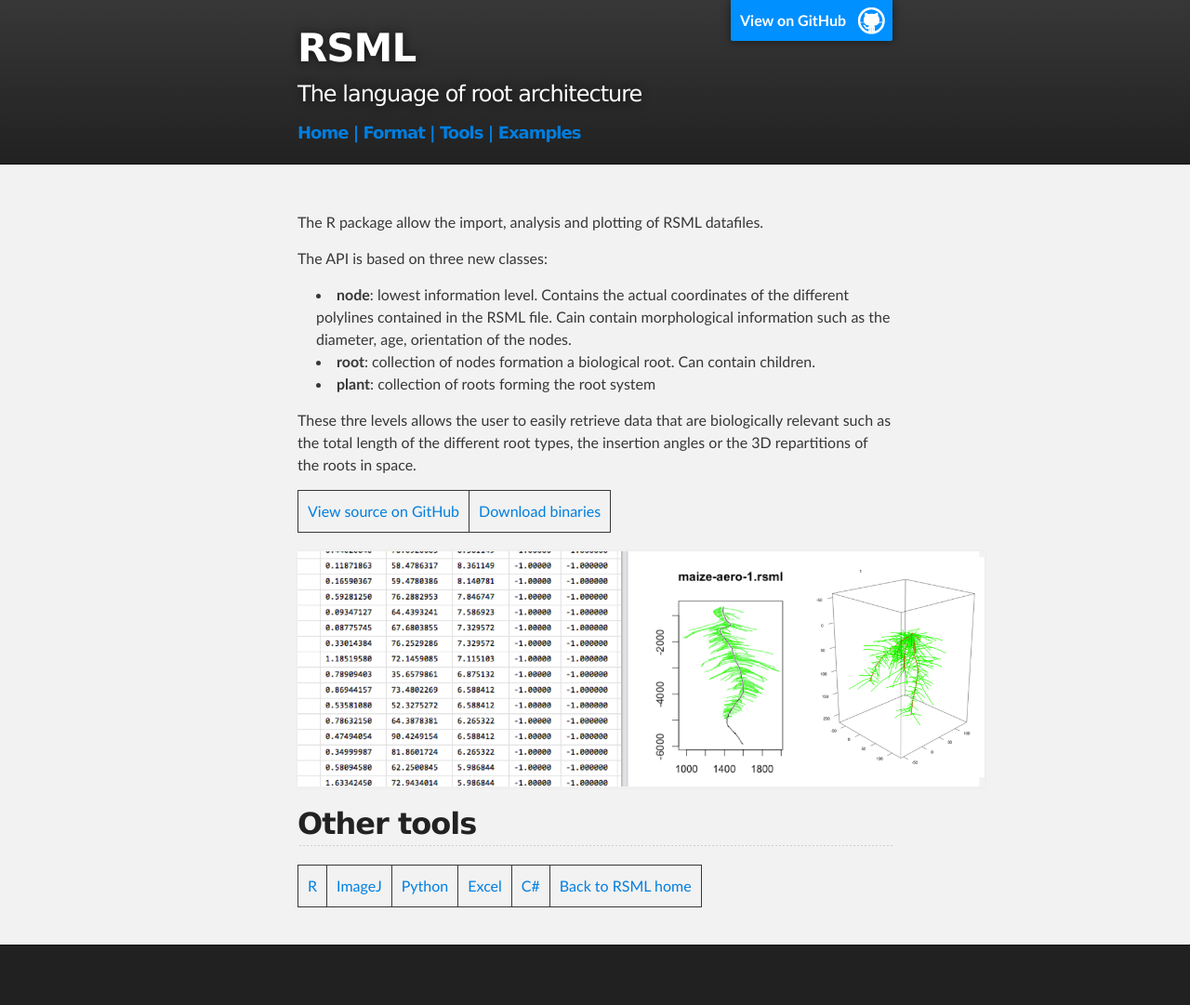
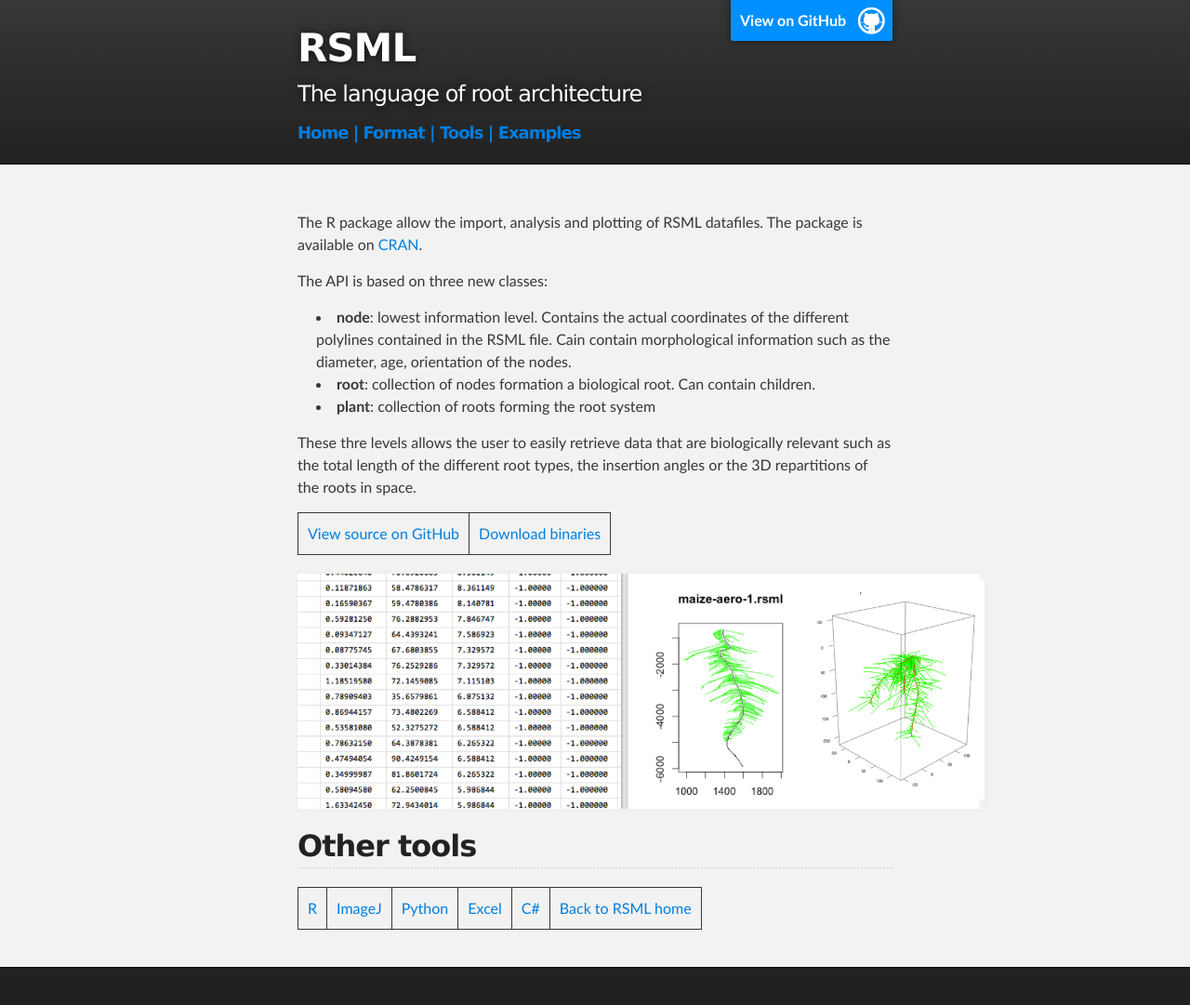
Before and after one commit to RootSystemML/RootSystemML.github.io, a Jekyll site: the page built from tools/r_rsml.md, in a window 1280 px wide. Shown: the whole page at 93% size. Built offline with Jekyll 4.4.1, drawn with Linux system fonts in a browser that asks for light colours; before the commit the page ends 1057 px from its top, so only the background shows below that.

Commit message:
Update r_rsml.md

```diff
--- a/tools/r_rsml.md
+++ b/tools/r_rsml.md
@@ -3,7 +3,7 @@ title: RSML R package
 layout: default
 ---
 
-The R package allow the import, analysis and plotting of RSML datafiles.
+The R package allow the import, analysis and plotting of RSML datafiles. The package is available on [CRAN](http://cran.r-project.org).
 
 The API is based on three new classes:
 
```
